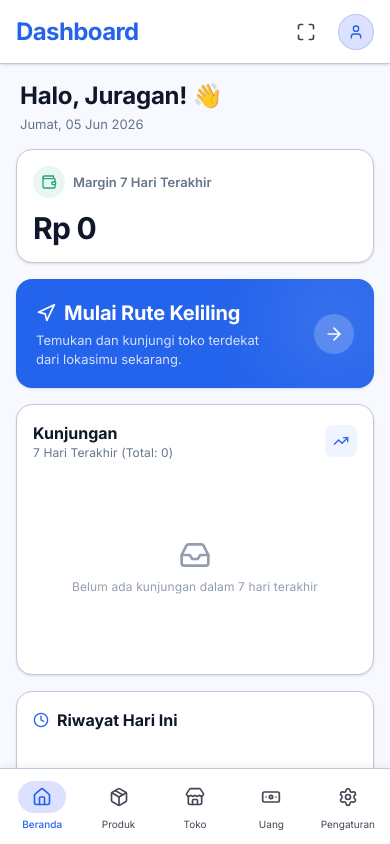
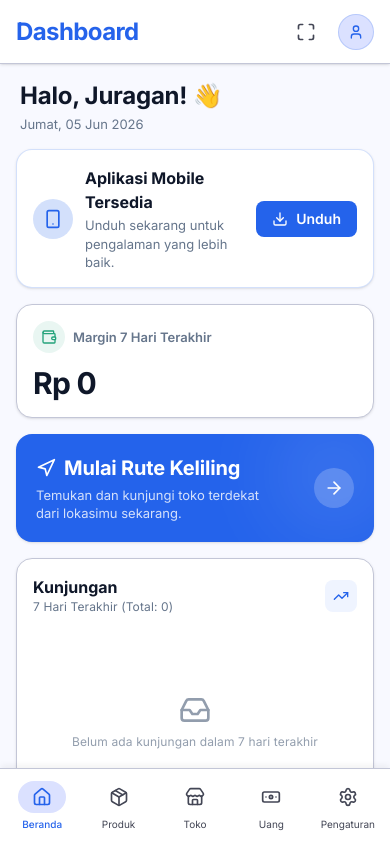
Before and after one commit to arkanafaisal/juragan-titip, a React (Vite) app in the folder frontend/: page /dashboard in a window 390 px wide. Both pictures are taken after a click on the button 306 px from the left and 31 px from the top of the page. Built offline with nearby package versions, Linux system fonts and the light colour scheme.

Commit message:
update(frontend dashboard page): add mobile app installation button

```diff
--- a/frontend/src/pages/dashboard.tsx
+++ b/frontend/src/pages/dashboard.tsx
@@ -5,7 +5,9 @@ import {
   Clock,
   ArrowRight,
   TrendingUp,
-  ChevronRight
+  ChevronRight,
+  Smartphone,
+  Download
 } from "lucide-react";
 import { format } from "date-fns";
 import { id as idLocale } from "date-fns/locale";
@@ -67,6 +69,28 @@ export default function Dashboard() {
           {todayDate}
         </p>
       </div>
+
+      {/* BANNER APLIKASI MOBILE */}
+      <SectionCard className="w-full bg-primary/10 border border-primary/20 flex flex-row items-center justify-between p-4">
+        <div className="flex items-center gap-3">
+          <div className="w-10 h-10 rounded-full bg-primary/20 flex items-center justify-center text-primary shrink-0">
+            <Smartphone className="w-5 h-5" />
+          </div>
+          <div>
+            <h3 className="font-h3 text-h3 font-bold text-text-primary">Aplikasi Mobile Tersedia</h3>
+            <p className="font-body-sm text-body-sm text-text-secondary mt-0.5">
+              Unduh sekarang untuk pengalaman yang lebih baik.
+            </p>
+          </div>
+        </div>
+        <button
+          onClick={() => window.open('https://drive.google.com/file/d/1YOkisnrAKttgtVrMz3GTRAoR82s010Jt/view?usp=drive_link', '_blank')}
+          className="flex items-center gap-2 px-4 py-2 bg-primary hover:bg-primary/90 text-on-primary rounded-lg text-sm font-semibold transition-colors shrink-0"
+        >
+          <Download className="w-4 h-4" />
+          Unduh
+        </button>
+      </SectionCard>
 
       {/* 2. PENDAPATAN MINGGU INI (Full Width) */}
       <SectionCard className="w-full flex flex-col justify-between">
```
